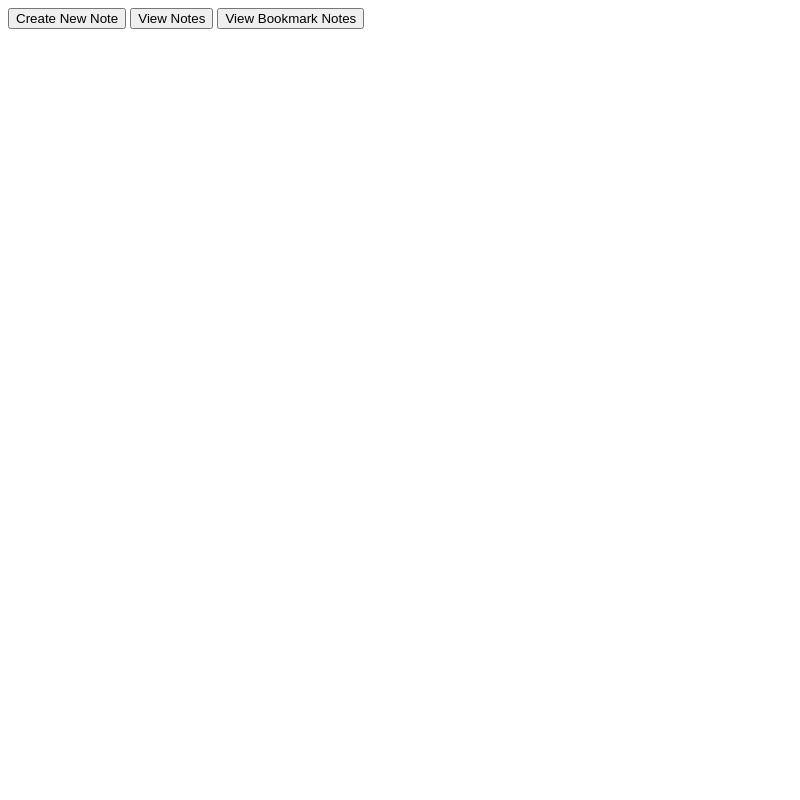
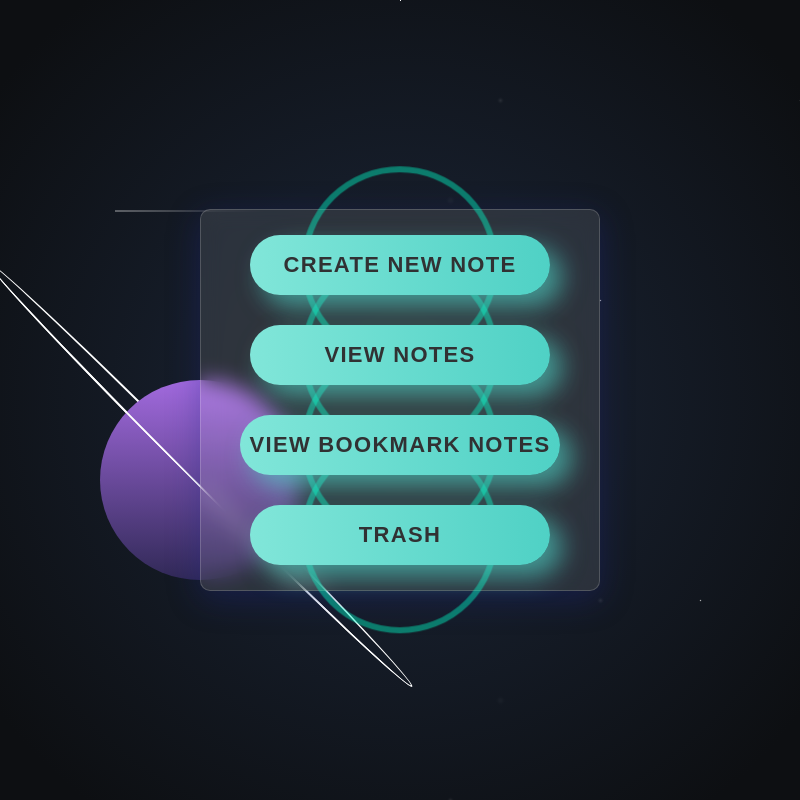
Before and after one commit to Serwinooo/notepadApp, an Electron app: page index.html in a window 800 px wide. Drawn offline with Linux system fonts and the light colour scheme.

Commit message:
added create notes with unique features, view notes, bookmarks and design of the main menu. TRASH notes function is still under development

```diff
--- a/css/style.css
+++ b/css/style.css
@@ -0,0 +1,258 @@
+* {
+    margin: 0;
+    padding: 0;
+    box-sizing: border-box;
+}
+
+:root {
+    --planet: 200px;
+  }
+
+body, html {
+    height: 100%;
+    font-family: Arial, sans-serif;
+    display: flex;
+    justify-content: center;
+    align-items: center;
+    overflow: hidden;
+    color: white;
+    text-align: center;
+}
+
+.galaxy {
+    position: absolute;
+    top: 0;
+    left: 0;
+    width: 100%;
+    height: 100%;
+    background: radial-gradient(circle at center, #1c1f24 10%, #151c28 40%, #0d0f12 90%);
+    z-index: -2;
+}
+
+/* Stars randomly positioned */
+.stars {
+    position: absolute;
+    width: 100%;
+    height: 100%;
+    z-index: -1;
+}
+
+.stars::before {
+    content: '';
+    position: absolute;
+    width: 1px;
+    height: 1px;
+    background: white;
+    box-shadow:
+        /* Larger stars (sizes 2px to 4px) */
+        100px 100px 3px white,
+        50px 200px 4px white,
+        80px 300px 2px white,
+        150px 400px 3px white,
+        120px 500px 2px white,
+        200px 600px 3px white,
+        100px 700px 4px white,
+        50px 800px 3px white,
+
+        /* Normal-sized stars (1px) */
+        500px 800px 1px white,
+        300px 600px 1px white,
+        200px 300px 1px white,
+        100px 400px 1px white,
+        700px 200px 1px white,
+        600px 500px 1px white,
+        400px 100px 1px white,
+        900px 300px 1px white;
+
+    animation: twinkling 5s infinite alternate;
+}
+
+/* Shooting star */
+.shooting-star {
+    position: absolute;
+    top: 40%;
+    left: 100%;
+    width: 150px;
+    height: 2px;
+    background: linear-gradient(90deg, white, transparent);
+    animation: shooting 2s ease-out infinite;
+}
+
+@keyframes shooting {
+    0% {
+        left: 100%;
+        top: 40%;
+        opacity: 1;
+    }
+    100% {
+        left: -200px;
+        top: 20%;
+        opacity: 0;
+    }
+}
+
+.space__ring {
+    width: 600px;
+    height: 30px;
+    border: solid 2px white;
+    border-radius: 50%;
+    position: absolute;
+    top: calc(60vh - 15px);
+    left: calc(25% - 300px);
+    transform: rotate(45deg);
+    animation: orbit 3s ease-in-out infinite alternate;
+  }
+
+  #space__planet {
+    width: var(--planet);
+    height: var(--planet);
+    top: calc(60vh - var(--planet) / 2);
+    left: calc(25% - var(--planet) / 2);
+    background: linear-gradient(#a26ade, hsl(250, 36%, 25%));
+    position: absolute;
+    border-radius: 50%;
+  }
+
+  .space__ring--front {
+    border-top: none;
+    border-left: none;
+    border-right: none;
+  }
+
+  @keyframes orbit {
+    from {
+      height: 10px;
+    }
+    to {
+      height: 50px;
+    }
+  }
+
+@keyframes twinkling {
+    0% { opacity: 0.5; }
+    100% { opacity: 1; }
+}
+
+.button {
+    min-width: 300px;
+    min-height: 60px;
+    display: inline-flex;
+    font-family: 'Nunito', sans-serif;
+    font-size: 22px;
+    align-items: center;
+    justify-content: center;
+    text-transform: uppercase;
+    text-align: center;
+    letter-spacing: 1.3px;
+    font-weight: 700;
+    color: #313133;
+    background: #4FD1C5;
+    background: linear-gradient(90deg, rgba(129,230,217,1) 0%, rgba(79,209,197,1) 100%);
+    border: none;
+    border-radius: 1000px;
+    box-shadow: 12px 12px 24px rgba(79,209,197,.64);
+    transition: all 0.3s ease-in-out 0s;
+    cursor: pointer;
+    outline: none;
+    position: relative;
+    padding: 10px;
+    margin: 15px;
+    }
+
+  .button::before {
+  content: '';
+    border-radius: 1000px;
+    min-width: calc(300px + 12px);
+    min-height: calc(60px + 12px);
+    border: 6px solid #00FFCB;
+    box-shadow: 0 0 60px rgba(0,255,203,.64);
+    position: absolute;
+    top: 50%;
+    left: 50%;
+    transform: translate(-50%, -50%);
+    opacity: 0;
+    transition: all .3s ease-in-out 0s;
+  }
+
+  .button:hover,
+  .button:focus {
+    color: #313133;
+    transform: translateY(-6px);
+  }
+
+  .button:hover::before,
+  .button:focus::before {
+    opacity: 1;
+  }
+
+  .button::after {
+    content: '';
+    width: 30px; height: 30px;
+    border-radius: 100%;
+    border: 6px solid #00FFCB;
+    position: absolute;
+    z-index: -1;
+    top: 50%;
+    left: 50%;
+    transform: translate(-50%, -50%);
+    animation: ring 1.5s infinite;
+  }
+
+  .button:hover::after,
+  .button:focus::after {
+    animation: none;
+    display: none;
+  }
+
+  @keyframes ring {
+    0% {
+      width: 30px;
+      height: 30px;
+      opacity: 1;
+    }
+    100% {
+      width: 300px;
+      height: 300px;
+      opacity: 0;
+    }
+  }
+
+.background {
+    position: absolute;
+    top: 0;
+    left: 0;
+    width: 100%;
+    height: 100%;
+    background: linear-gradient(45deg, #ff6b6b, #f7b733, #6a82fb);
+    background-size: 300% 300%;
+    animation: gradient 15s ease infinite;
+}
+
+@keyframes gradient {
+    0% {
+        background-position: 0% 50%;
+    }
+    50% {
+        background-position: 100% 50%;
+    }
+    100% {
+        background-position: 0% 50%;
+    }
+}
+
+.container {
+    background: rgba( 255, 251, 251, 0.1 );
+    box-shadow: 0 8px 32px 0 rgba( 31, 38, 135, 0.37 );
+    backdrop-filter: blur( 10.5px );
+    -webkit-backdrop-filter: blur( 10.5px );
+    border-radius: 10px;
+    border: 1px solid rgba( 255, 255, 255, 0.18 );
+    display: block;
+    padding: 10px;
+    justify-content: center;
+    align-items: center;
+    position: absolute;
+    top: 50%;
+    left: 50%;
+    transform: translate(-50%, -50%);
+}
--- a/index.html
+++ b/index.html
@@ -4,17 +4,32 @@
     <meta charset="UTF-8">
     <meta name="viewport" content="width=device-width, initial-scale=1.0">
     <title>Notepad App by Cyydev</title>
+
+    <link rel="stylesheet" href="css/style.css">
+
 </head>
 <body>
-    <button id="createNote">
+    <div class="galaxy"></div>
+    <div class="stars"></div>
+    <div class="shooting-star"></div>
+
+    <div class="space__ring"></div>
+    <div id="space__planet"></div>
+    <div class="space__ring space__ring--front"></div>
+
+    <div class="container">
+        <button class="button" id="createNote">
             Create New Note
         </button>
-    <button>
+        <button class="button" id="viewNotes">
             View Notes
         </button>
-    <button>
+        <button class="button" id="importantNotes">
             View Bookmark Notes
         </button>
+
+        <button class="button" id="trashNotes">Trash</button>
+    </div>
 </body>
 
 <script src="js/renderer.js" type="text/javascript"></script>
--- a/js/renderer.js
+++ b/js/renderer.js
@@ -1,3 +1,11 @@
 document.getElementById('createNote').onclick = function () {
     location.href = 'appPages/newNote.html';
 }
+
+document.getElementById('viewNotes').onclick = function () {
+    location.href = 'appPages/viewnotes.html';
+}
+
+document.getElementById('importantNotes').onclick = function () {
+    location.href = 'appPages/importantnotes.html';
+}
```
Also changed, not shown: appPages/importantnotes.html (added, +98 -0 lines), appPages/newNote.html (+46 -0 lines), appPages/viewnotes.html (added, +54 -0 lines), js/createnote.js (added, +53 -0 lines), js/modifynotes.js (added, +111 -0 lines). Lines whose indentation alone changed are shown as unchanged.
